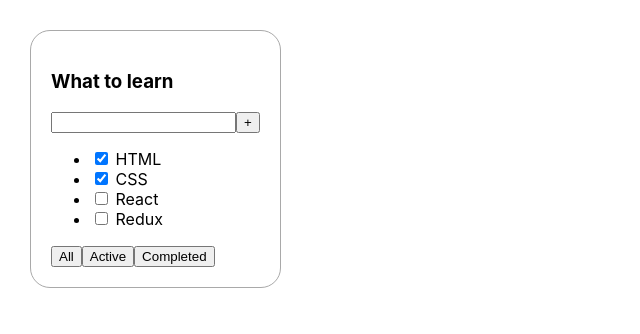
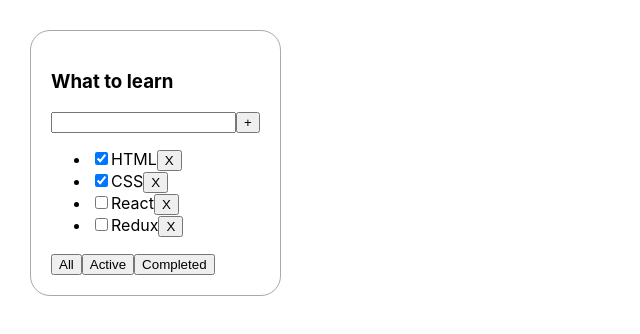
Before and after one commit to aliakseikulba/todo-app, a React (Create React App) app: page / in a window 1280 px wide. Shown: the top 334 px of the page, without its empty margins (0-640 px from the left). Built offline with nearby package versions, Linux system fonts and the light colour scheme.

Commit message:
add tasks and filter states

```diff
--- a/src/App.tsx
+++ b/src/App.tsx
@@ -1,6 +1,6 @@
-import React from 'react';
+import React, {useState} from 'react';
 import './App.css';
-import TodoList from "./TodoList";
+import TodoList from './TodoList';
 
 export type TaskType = {
   id: number
@@ -8,21 +8,51 @@
   isDone: boolean
 }
 
+export type FilterValuesType = 'all' | 'active' | 'completed'
+
 function App() {
-  const tasks_1: Array<TaskType> = [  // TaskType []
-    { id: 1, title: 'HTML', isDone: true },
-    { id: 2, title: 'CSS', isDone: true },
-    { id: 3, title: 'React', isDone: false },
-    { id: 4, title: 'Redux', isDone: false },
+
+  let tasksForState: Array<TaskType> = [
+    {id: 1, title: 'HTML', isDone: true},
+    {id: 2, title: 'CSS', isDone: true},
+    {id: 3, title: 'React', isDone: false},
+    {id: 4, title: 'Redux', isDone: false},
   ];
+
+  const [tasks, setTasks] = useState<Array<TaskType>>(tasksForState);
+  const [filter, setFilter] = useState<FilterValuesType>('all');
+
+  // let tasks: Array<TaskType> = [  // []TaskType
+  //   { id: 1, title: 'HTML', isDone: true },
+  //   { id: 2, title: 'CSS', isDone: true },
+  //   { id: 3, title: 'React', isDone: false },
+  //   { id: 4, title: 'Redux', isDone: false },
+  // ];
+
+  const removeTask = (taskId: number) => {
+    setTasks(tasks.filter(task => task.id !== taskId));
+  };
+
+  const changeFilter = (filter: FilterValuesType) => {
+    setFilter(filter);
+  };
+
+  let tasksForRender = tasks;
+  if (filter === 'active') {
+    tasksForRender = tasks.filter(task => task.isDone === false);
+  }
+  if (filter === 'completed') {
+    tasksForRender = tasks.filter(task => task.isDone === true);
+  }
 
   return (
     <div className="App">
       <TodoList
         title="What to learn"
-              tasks={tasks_1}
+        tasks={tasksForRender}
+        removeTask={removeTask}
+        changeFilter={changeFilter}
       />
-
 
       {/*<TodoList title="What to buy"/>*/}
       {/*<TodoList title="What to read"/>*/}
--- a/src/TodoList.tsx
+++ b/src/TodoList.tsx
@@ -1,12 +1,25 @@
 import React from 'react';
-import {TaskType} from "./App";
+import {FilterValuesType, TaskType} from './App';
 
 type TodoListPropsType = {
   title: string
   tasks: Array<TaskType>
+  removeTask: (taskId: number) => void
+  changeFilter: (filter: FilterValuesType) => void
 }
 
 const TodoList = (props: TodoListPropsType) => {
+
+  const tasksJSXElements = props.tasks.map(task => {
+    return (
+      <li key={task.id}>
+        <input type="checkbox" checked={task.isDone}/>
+        <span>{task.title}</span>
+        <button onClick={() => props.removeTask(task.id)}>X</button>
+      </li>
+    );
+  });
+
   return (
     <div className="todolist">
       <h3>{props.title}</h3>
@@ -15,18 +28,15 @@
         <button>+</button>
       </div>
       <ul>
-        <li><input type="checkbox" checked={props.tasks[0].isDone}/> <span>{props.tasks[0].title}</span></li>
-        <li><input type="checkbox" checked={props.tasks[1].isDone}/> <span>{props.tasks[1].title}</span></li>
-        <li><input type="checkbox" checked={props.tasks[2].isDone}/> <span>{props.tasks[2].title}</span></li>
-        <li><input type="checkbox" checked={props.tasks[3].isDone}/> <span>{props.tasks[3].title}</span></li>
+        {tasksJSXElements}
       </ul>
       <div>
-        <button>All</button>
-        <button>Active</button>
-        <button>Completed</button>
+        <button onClick={() => props.changeFilter('all')}>All</button>
+        <button onClick={() => props.changeFilter('active')}>Active</button>
+        <button onClick={() => props.changeFilter('completed')}>Completed</button>
       </div>
     </div>
   );
-}
+};
 
 export default TodoList;
```
Lines whose indentation alone changed are shown as unchanged.
